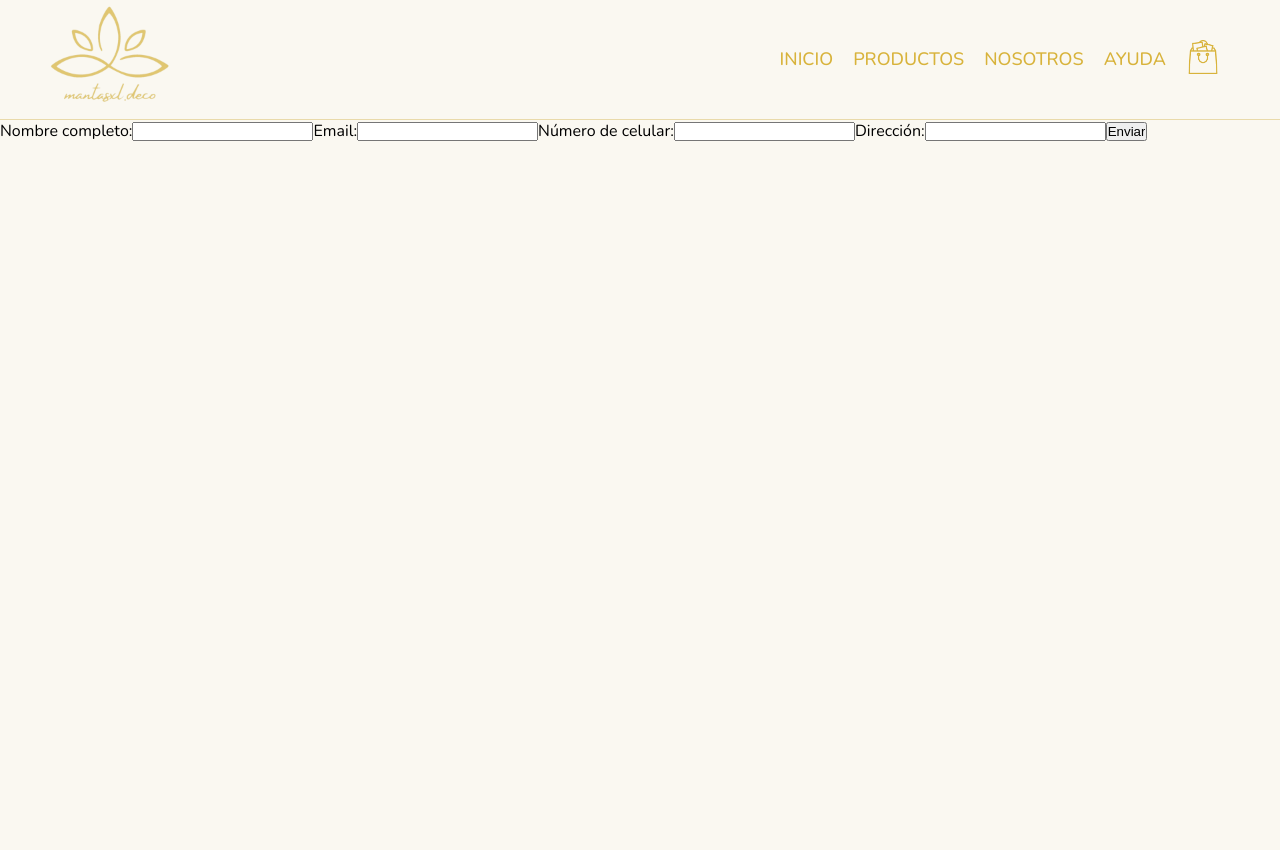
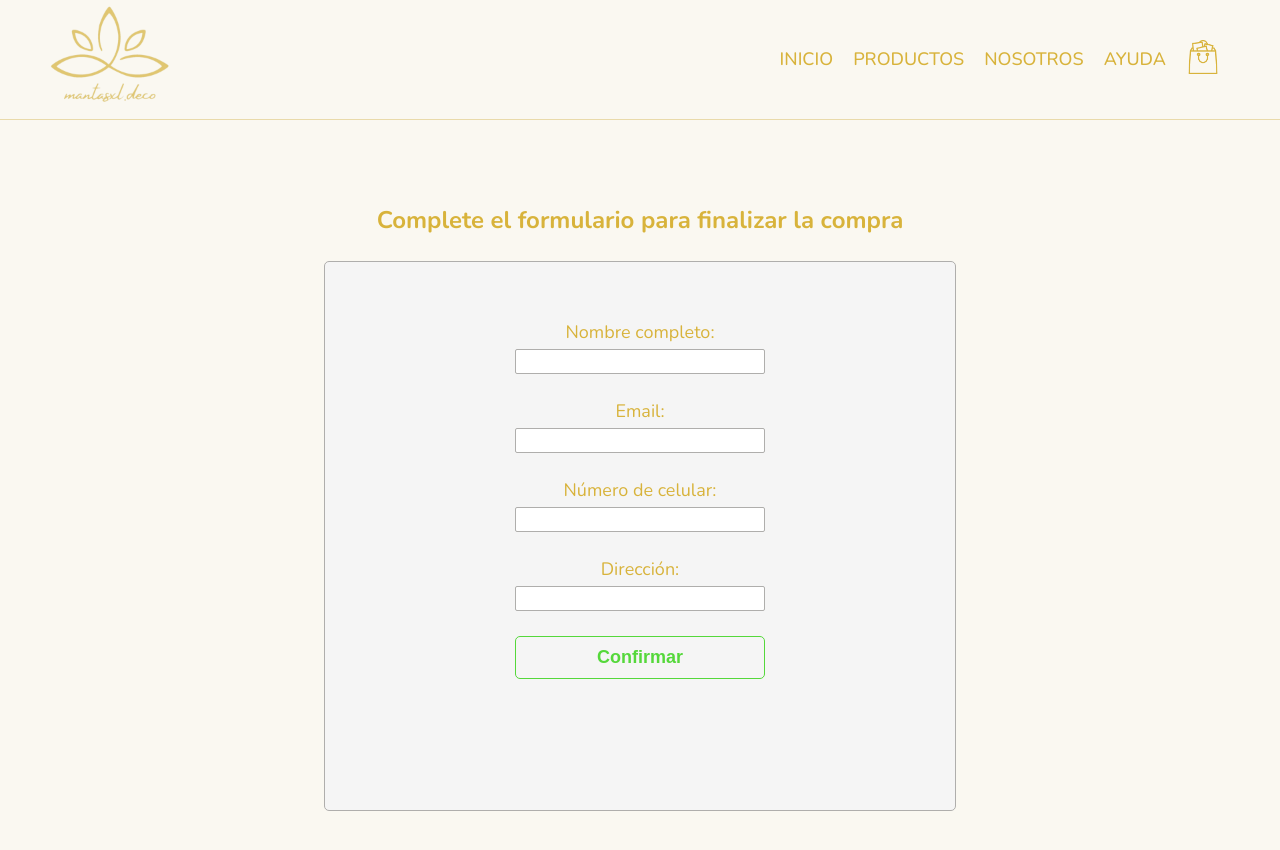
Before and after one commit to DanielAndresArias/ecommerce, a React (Create React App) app: page /checkout in a window 1280 px wide. Shown: the top 850 px of the page. Before the commit the page ends 800 px from the top, so only its background shows below. Built offline with nearby package versions, Linux system fonts and the light colour scheme; a web font is replaced by a local one.

Commit message:
Páginas listas. Falta Footer.

```diff
--- a/package.json
+++ b/package.json
@@ -11,6 +11,7 @@
     "react-dom": "^18.1.0",
     "react-router-dom": "^6.3.0",
     "react-scripts": "5.0.1",
+    "sweetalert2": "^11.4.23",
     "web-vitals": "^2.1.4"
   },
   "scripts": {
--- a/src/components/CartItem/CartItem.js
+++ b/src/components/CartItem/CartItem.js
@@ -2,7 +2,7 @@ import { useContext } from 'react';
 import CartContext from '../../context/CartContext';
 import '../../css/style.css';
 
-const CartItem = ({name, price, quantity, id}) =>{
+const CartItem = ({name, price, quantity, id, image}) =>{
 
     const { removeItem } = useContext(CartContext);
 
@@ -12,6 +12,7 @@ const CartItem = ({name, price, quantity, id}) =>{
 
     return (
         <div className='cartItem'>
+            <img src={image}/>
             <span>{name}</span>
             <span>Cantidad: {quantity}</span>
             <span>Precio unitario: $ {price}</span>
--- a/src/components/Checkout/Checkout.js
+++ b/src/components/Checkout/Checkout.js
@@ -2,10 +2,11 @@ import CartContext from '../../context/CartContext';
 import { addDoc, collection, writeBatch, getDocs, query, where, documentId } from 'firebase/firestore'
 import { db } from '../../services/firebase/index'
 import { useContext, useEffect, useState } from 'react';
+import Swal from 'sweetalert2';
 
 const Checkout = () => {
 
-    const { cart, clearCart, getTotalPrice, totalQuantity } = useContext(CartContext);
+    const { cart, clearCart, getTotalPrice, removeItem } = useContext(CartContext);
 
     const[name, setName] = useState("");
     const[email, setEmail] = useState("");
@@ -19,8 +20,6 @@ const Checkout = () => {
 
     const handleSubmit = (e) => {
         e.preventDefault();
-        alert("El formulario se ha cargado con éxito")
-        console.log(name, email, phone, adress);
         handleCreateOrder();
     }
 
@@ -75,18 +74,28 @@ const Checkout = () => {
                 isSubmit(true);
                 clearCart();
                 setId(id);
-                console.log(`Su orden se genero correctamente. El id de su orden es: ${id}`);
             }).catch(error => {
-                (error.type === 'out_of_stock')?
-                    window.location = '/cart'
-                    :
-                    console.log(error)
+                if(error.type === 'out_of_stock'){
+                    let text = '';
+                    outOfStock.forEach(prod => {
+                        removeItem(prod.id);
+                        text += `${prod.name}\n`;
+                    });
+                    Swal.fire({
+                        icon: 'error',
+                        title: 'Productos agotados...',
+                        text: `${text}`,
+                        footer: '<a href="/cart">Volver al carrito</a>'
+                    })
+                }
             })
     }
 
     useEffect(() => {
         setStepCheckout(
-            <form onSubmit={handleSubmit}>
+            <>
+                <h2>Complete el formulario para finalizar la compra</h2>
+                <form onSubmit={handleSubmit}>
                     <label htmlFor='name'>Nombre completo:</label>
                     <input
                         type='text'
@@ -103,7 +112,7 @@ const Checkout = () => {
                         />
                     <label htmlFor='phone'>Número de celular:</label>
                     <input
-                        type='number'
+                        type='text'
                         id='phone'
                         required
                         onChange={(e) => setPhone(e.target.value)}
@@ -115,18 +124,18 @@ const Checkout = () => {
                         required
                         onChange={(e) => setAdress(e.target.value)}
                         />
-                    <input type='submit' value='Enviar'/>
-            </form>
+                    <input type='submit' value='Confirmar' className='submit'/>
+                </form>
+            </>
         )
     }, [name, email, phone, adress])
 
     useEffect(() => {
             submit && setStepCheckout(
-                <>
-                    <span>Su compra fue procesada con éxito</span>
-                    <br/>
+                <section className='endCheckout'>
+                    <h2>Su compra fue procesada con éxito</h2>
                     <span>{`Su número de orden es: ${id}`}</span>
-                </>
+                </section>
             )
     }, [submit])
 
--- a/src/components/ItemDetail/ItemDetail.js
+++ b/src/components/ItemDetail/ItemDetail.js
@@ -30,7 +30,7 @@ const ItemDetail = (props) =>{
             <div className="info">
                 <h3>{props.name}</h3>
                 <span className="price">{props.price}</span>
-                <span>{props.detalle}</span>
+                <span>{props.detail}</span>
                 <ItemCount initial={initialCount} stock={props.stock} onAdd={handleOnAdd}/>
                 <button className='finish'><Link to='/cart'>Terminar compra</Link></button>
             </div>
--- a/src/css/style.css
+++ b/src/css/style.css
@@ -298,7 +298,7 @@ body {
       color: #D8B33B; }
     .itemDetail .info .price {
       font-size: 28px;
-      font-weight: 900;
+      font-weight: 700;
       color: #14120a; }
       .itemDetail .info .price::before {
         content: "$ "; }
@@ -317,6 +317,12 @@ body {
         align-items: center;
         width: 100px;
         justify-content: space-between; }
+        .itemDetail .info .itemCount .count button {
+          border: 1px solid #d3d2ce; }
+        .itemDetail .info .itemCount .count span {
+          border-top: 1px solid #d3d2ce;
+          border-bottom: 1px solid #d3d2ce;
+          color: #14120a; }
       .itemDetail .info .itemCount .addToCart {
         display: flex;
         flex-flow: row nowrap;
@@ -354,10 +360,14 @@ body {
   padding: 20px 50px;
   justify-content: space-between;
   align-items: center;
-  background-color: #faf8f1;
+  background-color: #f5f5f5;
   border: 1px solid #e9daaa;
   border-radius: 5px;
   margin: 20px 0; }
+  .cartItem img {
+    width: 70px;
+    overflow: hidden;
+    border-radius: 5px; }
   .cartItem span {
     width: 15vw;
     font-size: 20px;
@@ -395,16 +405,17 @@ body {
   .cart .resumen {
     display: flex;
     flex-flow: row nowrap;
-    margin: 50px 20vw;
+    align-self: flex-end;
+    margin: 50px 10vw;
     padding: 0 1vw;
     height: 100px;
-    width: 80vw;
+    width: 50vw;
     align-items: center;
-    justify-content: end; }
+    justify-content: space-around; }
     .cart .resumen h2 {
       font-size: 24px;
       color: #D8B33B;
-      margin: 0 5vw; }
+      margin: 0 10px; }
     .cart .resumen .clearCart {
       background-color: #f5f5f5;
       color: #ff6f6f;
@@ -414,12 +425,30 @@ body {
       font-weight: 600;
       cursor: pointer;
       padding: 10px 20px;
-      font-size: 18px; }
+      font-size: 18px;
+      margin: 0 10px; }
       .cart .resumen .clearCart:hover {
         border: 2px solid #ff6f6f; }
       .cart .resumen .clearCart:active {
         border: none;
         background-color: #ff6f6f;
+        color: #f5f5f5; }
+    .cart .resumen .goCheckout {
+      background-color: #f5f5f5;
+      color: #55d83b;
+      border: 1px solid #55d83b;
+      overflow: hidden;
+      border-radius: 5px;
+      font-weight: 600;
+      cursor: pointer;
+      padding: 10px 20px;
+      font-size: 18px;
+      margin: 0 10px; }
+      .cart .resumen .goCheckout:hover {
+        border: 2px solid #55d83b; }
+      .cart .resumen .goCheckout:active {
+        border: none;
+        background-color: #55d83b;
         color: #f5f5f5; }
 
 .cartEmpty {
@@ -536,6 +565,68 @@ body {
           .help .questions .box .answer a:hover {
             text-decoration: underline; }
 
+.checkout {
+  align-items: center;
+  display: flex;
+  flex-flow: column nowrap;
+  margin-top: 20px;
+  padding: 5%;
+  color: #D8B33B; }
+  .checkout h2 {
+    font-size: 24px;
+    margin-bottom: 25px; }
+  .checkout form {
+    align-items: center;
+    display: flex;
+    flex-flow: column nowrap;
+    padding: 5% 180px;
+    font-size: 18px;
+    border: 1px solid #afaeac;
+    border-radius: 5px;
+    background-color: #f5f5f5;
+    height: 550px; }
+    .checkout form label {
+      margin-bottom: 5px; }
+    .checkout form input {
+      margin-bottom: 25px;
+      border: 1px solid #afaeac;
+      border-radius: 2px;
+      height: 25px;
+      text-align: center;
+      width: 250px; }
+      .checkout form input:focus {
+        outline: none;
+        border: 1px solid #afaeac; }
+    .checkout form .submit {
+      background-color: #f5f5f5;
+      color: #55d83b;
+      border: 1px solid #55d83b;
+      overflow: hidden;
+      border-radius: 5px;
+      font-weight: 600;
+      cursor: pointer;
+      padding: 10px 20px;
+      font-size: 18px;
+      margin: 0 10px;
+      height: auto; }
+      .checkout form .submit:hover {
+        border: 2px solid #55d83b; }
+      .checkout form .submit:active {
+        border: none;
+        background-color: #55d83b;
+        color: #f5f5f5; }
+  .checkout section {
+    padding: 50px 100px;
+    background-color: #f5f5f5;
+    display: flex;
+    flex-flow: column nowrap;
+    align-items: center;
+    justify-content: center;
+    border: 1px solid #55d83b;
+    border-radius: 5px; }
+    .checkout section span {
+      color: #14120a; }
+
 @keyframes fadeIn {
   from {
     filter: opacity(0); }
--- a/src/scss/style-scss.scss
+++ b/src/scss/style-scss.scss
@@ -17,6 +17,7 @@ $color-mustard-ligth: #e9daaa;
 $color-gray: #afaeac;
 $color-gray-light: #d3d2ce;
 $color-red: #ff6f6f;
+$color-green: #55d83b;
 
 /* Tipografías */
 
@@ -396,7 +397,7 @@ body{
 
         .price{
             font-size: 28px;
-            font-weight: 900;
+            font-weight: 700;
             color: $color-black;
 
             &::before{
@@ -421,6 +422,16 @@ body{
                 align-items: center;
                 width: 100px;
                 justify-content: space-between;
+                button{
+                    border: 1px solid $color-gray-light;
+                }
+
+                span{
+                    border-top: 1px solid $color-gray-light;
+                    border-bottom: 1px solid $color-gray-light;
+                    color: $color-black;
+                }
+
             }
             .addToCart{
                 display: flex;
@@ -468,10 +479,16 @@ body{
     padding: 20px 50px;
     justify-content: space-between;
     align-items: center;
-    background-color: $color-white-smooth;
+    background-color: $color-white;
     border: 1px solid $color-mustard-ligth;
     border-radius: 5px;
     margin: 20px 0;
+
+    img{
+        width: 70px;
+        overflow: hidden;
+        border-radius: 5px;
+    }
 
     span{
         width: 15vw;
@@ -521,16 +538,17 @@ body{
     .resumen{
         display: flex;
         flex-flow: row nowrap;
-        margin: 50px 20vw;
+        align-self: flex-end;
+        margin: 50px 10vw;
         padding: 0 1vw;
         height: 100px;
-        width: 80vw;
+        width: 50vw;
         align-items: center;
-        justify-content: end;
+        justify-content: space-around;
         h2{
             font-size: 24px;
             color: $color-mustard;
-            margin: 0 5vw;
+            margin: 0 10px;
         }
 
         .clearCart{
@@ -543,6 +561,7 @@ body{
             cursor: pointer;
             padding: 10px 20px;
             font-size: 18px;
+            margin: 0 10px;
 
             &:hover{
                 border: 2px solid $color-red;
@@ -551,6 +570,29 @@ body{
             &:active{
                 border: none;
                 background-color: $color-red;
+                color: $color-white;
+            }
+        }
+
+        .goCheckout{
+            background-color: $color-white;
+            color: $color-green;
+            border: 1px solid $color-green;
+            overflow: hidden;
+            border-radius: 5px;
+            font-weight: 600;
+            cursor: pointer;
+            padding: 10px 20px;
+            font-size: 18px;
+            margin: 0 10px;
+
+            &:hover{
+                border: 2px solid $color-green;
+            }
+
+            &:active{
+                border: none;
+                background-color: $color-green;
                 color: $color-white;
             }
         }
@@ -708,6 +750,84 @@ body{
     }
 }
 
+.checkout{
+    align-items: center;
+	display: flex;
+	flex-flow: column nowrap;
+    margin-top: 20px;
+    padding: 5%;
+    color: $color-mustard;
+
+    h2{
+        font-size: 24px;
+        margin-bottom: 25px;
+    }
+
+    form{
+        align-items: center;
+        display: flex;
+        flex-flow: column nowrap;
+        padding: 5% 180px;
+        font-size: 18px;
+        border: 1px solid $color-gray;
+        border-radius: 5px;
+        background-color: $color-white;
+        height: 550px;
+        label{
+            margin-bottom: 5px;
+        }
+        input{
+            margin-bottom: 25px;
+            border: 1px solid $color-gray;
+            border-radius: 2px;
+            height: 25px;
+            text-align: center;
+            width: 250px;
+            &:focus{
+                outline: none;
+                border: 1px solid $color-gray;
+            }
+        }
+        .submit{
+            background-color: $color-white;
+            color: $color-green;
+            border: 1px solid $color-green;
+            overflow: hidden;
+            border-radius: 5px;
+            font-weight: 600;
+            cursor: pointer;
+            padding: 10px 20px;
+            font-size: 18px;
+            margin: 0 10px;
+            height: auto;
+
+            &:hover{
+                border: 2px solid $color-green;
+            }
+
+            &:active{
+                border: none;
+                background-color: $color-green;
+                color: $color-white;
+            }
+        }
+    }
+
+    section{
+        padding: 50px 100px;
+        background-color: $color-white;
+        display: flex;
+        flex-flow: column nowrap;
+        align-items: center;
+        justify-content: center;
+        border: 1px solid $color-green;
+        border-radius: 5px;
+        span{
+            color: $color-black;
+        }
+    }
+}
+
 @keyframes fadeIn {
 	from {
 		filter: opacity(0);
```
Also changed, not shown: src/components/Cart/Cart.js (+4 -3 lines), src/context/CartContext.js (+17 -1 lines), 1 other file (tests, documents, lock files or other folders).
